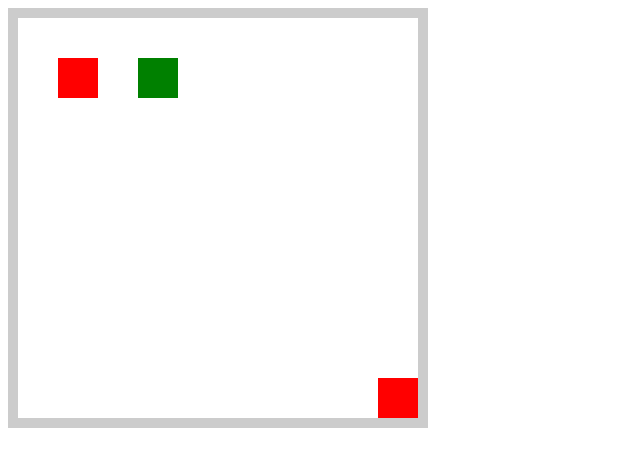
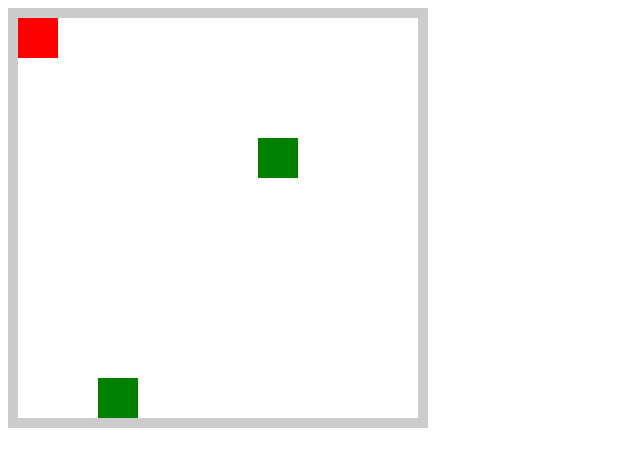
Before and after one commit to Jezreel-Moraes/FirstOnlineGame, a website: page first-release/client.html in a window 1280 px wide. Shown: the whole page, without its empty margins (0-640 px from the left). Drawn offline with Linux system fonts and the light colour scheme.

Commit message:
almost done game

```diff
--- a/first-release/client.html
+++ b/first-release/client.html
@@ -22,46 +22,22 @@
 <body>
    <canvas id="screen" width="10" height="10"></canvas>
 
-   <script>
+   <script type="module">
+      import createKeyboardListener from './keyboard-listener.js'
+      import createGame from './game.js'
+      import renderScreen from './render-screen.js'
 
-      const screen = document.getElementById('screen');
-      const context = screen.getContext('2d');
+      const game = createGame()
+      const keyboardListener = createKeyboardListener(document)
+      keyboardListener.subscribe(game.movePlayer)
 
-      const game = {
-         players: {
-            'player1': {x: 1, y: 1},
-            'player2': {x: 9, y: 9}
-         },
+      game.addPlayer({playerId: 'player1',playerX: 0, playerY: 0})
+      game.addFruit({fruitId: 'fruit22', fruitX: 6, fruitY: 3})
+      game.addFruit({fruitId: 'fruit23', fruitX: 2, fruitY: 9})
 
-         fruits: {
-            'fruit1': {x: 3, y: 1},
-         }
-      }
-
-
-   renderScreen()
-
-   function renderScreen() {
-
-      context.clearRect(0, 0, 10, 10)
-
-      for (const playerId in game.players){
-         const player = game.players[playerId]
-         context.fillStyle = 'red'
-         context.fillRect(player.x, player.y, 1, 1)
-      }
-
-      for (const fruitId in game.fruits){
-         const fruit = game.fruits[fruitId]
-         context.fillStyle = 'green'
-         context.fillRect(fruit.x, fruit.y, 1, 1)
-      }
-
-      requestAnimationFrame(renderScreen)
-
-   }
+      const screen = document.getElementById('screen')
+      renderScreen(screen, game, requestAnimationFrame)
 
    </script>
-
 </body>
 </html>
--- /dev/null
+++ b/first-release/game.js
@@ -0,0 +1,92 @@
+export default function createGame(){
+
+   const state = {
+      players: {},
+      fruits: {},
+      screen: {
+         width: 10,
+         height: 10
+      }
+   }
+
+   function addFruit(command){
+      const fruitId = command.fruitId
+      const fruitX = command.fruitX
+      const fruitY = command.fruitY
+
+      state.fruits[fruitId] = {
+         x: fruitX,
+         y: fruitY
+      }
+
+   }
+
+   function removeFruit(command) {
+      delete state.fruits[command.fruitId]
+   }
+
+   function addPlayer(command){
+      const playerId = command.playerId
+      const playerX = command.playerX
+      const playerY = command.playerY
+
+      state.players[playerId] = {
+         x: playerX,
+         y: playerY
+      }
+   }
+
+   function removePlayer(command){
+      delete state.players[command.playerId]
+   }
+
+
+   function movePlayer(command){
+
+      const acceptedMoves = {
+         ArrowUp(player){
+            player.y = Math.max(player.y - 1, 0)
+         },
+
+         ArrowRight(player){
+            player.x = Math.min(player.x + 1, state.screen.width - 1)
+         },
+
+         ArrowDown(player){
+            player.y = Math.min(player.y + 1, state.screen.height - 1)
+         },
+
+         ArrowLeft(player){
+            player.x = Math.max(player.x - 1, 0)
+         }
+      }
+
+      const keyPressed = command.keyPressed
+      const player = state.players[command.playerId]
+      const moveFunction = acceptedMoves[keyPressed]
+      if (moveFunction && player) {
+         moveFunction(player)
+         checkForFruitCollision(player)
+      }
+
+      function checkForFruitCollision(player){
+         for (const fruitId in state.fruits){
+            const fruit = state.fruits[fruitId]
+
+            if (player.x === fruit.x && player.y === fruit.y){
+               removeFruit({fruitId})
+            }
+         }
+      }
+
+   }
+
+   return {
+      addPlayer,
+      removePlayer,
+      movePlayer,
+      addFruit,
+      removeFruit,
+      state
+   }
+}
--- /dev/null
+++ b/first-release/keyboard-listener.js
@@ -0,0 +1,29 @@
+export default function createKeyboardListener(document){
+   const state = {
+      observers: []
+   }
+
+   function subscribe(observerFunction){
+      state.observers.push(observerFunction)
+   }
+
+   function notifyAll(command){
+      state.observers.forEach(observerFunction => observerFunction(command))
+   }
+
+   document.addEventListener('keydown', handleKeyDown)
+
+   function handleKeyDown(event){
+      const keyPressed = event.key
+
+      const command = {
+         playerId: 'player1',
+         keyPressed
+      }
+      notifyAll(command)
+   }
+
+   return {
+      subscribe
+   }
+}
--- /dev/null
+++ b/first-release/render-screen.js
@@ -0,0 +1,22 @@
+export default function renderScreen(screen, game, requestAnimationFrame) {
+
+   const context = screen.getContext('2d')
+   context.clearRect(0, 0, 10, 10)
+
+   for (const playerId in game.state.players){
+      const player = game.state.players[playerId]
+      context.fillStyle = 'red'
+      context.fillRect(player.x, player.y, 1, 1)
+   }
+
+   for (const fruitId in game.state.fruits){
+      const fruit = game.state.fruits[fruitId]
+      context.fillStyle = 'green'
+      context.fillRect(fruit.x, fruit.y, 1, 1)
+   }
+
+   requestAnimationFrame(()=> {
+      renderScreen(screen, game, requestAnimationFrame)
+   })
+
+}
```
Also changed, not shown: first-release/package.json (added, +15 -0 lines), first-release/server.js (added), 1 other file.
